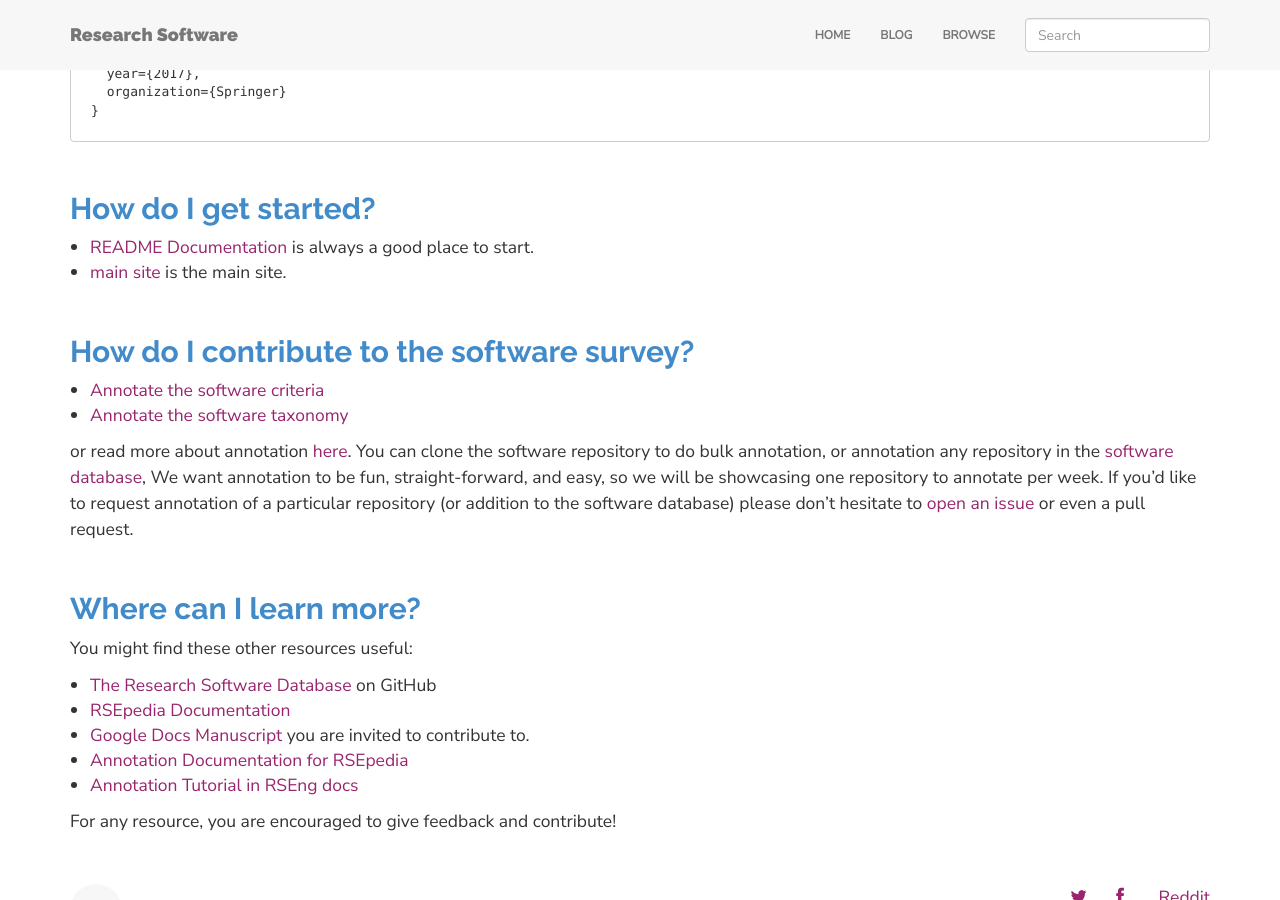
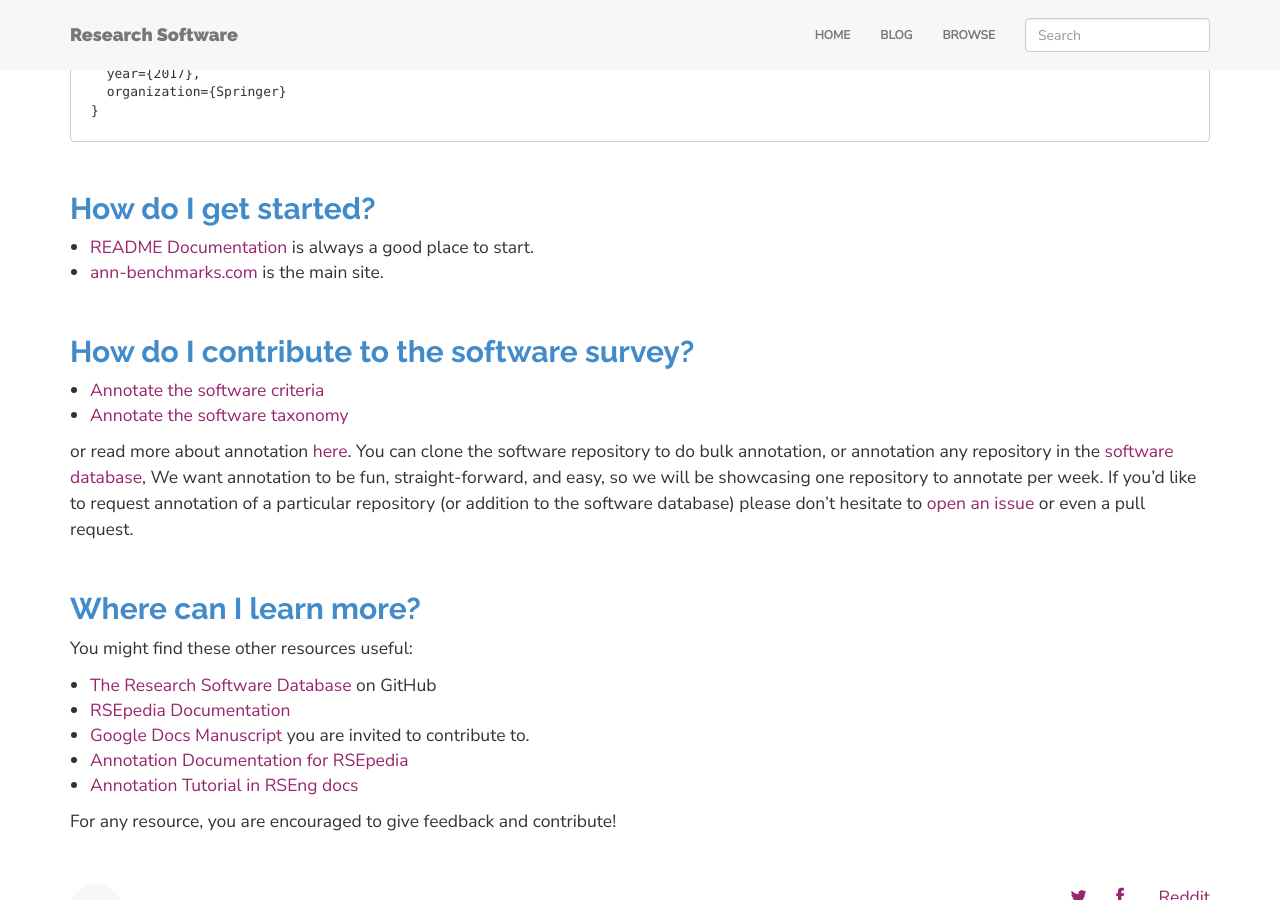
Before and after one commit to rseng/rseng, a Jekyll site: the page built from _posts/software/2020-11-01-ann-benchmarks.md, in a window 1280 px wide and 900 px high, scrolled down 2498 px. Built offline with Jekyll 4.4.1, drawn with Linux system fonts in a browser that asks for light colours; nearby versions of some CDN libraries.

Commit message:
Update _posts/software/2020-11-01-ann-benchmarks.md

```diff
--- a/_posts/software/2020-11-01-ann-benchmarks.md
+++ b/_posts/software/2020-11-01-ann-benchmarks.md
@@ -78,7 +78,7 @@ There is an accompanying paper paper, which you can cite using:
 ## How do I get started?
 
  - [README Documentation](https://github.com/erikbern/ann-benchmarks#Install) is always a good place to start.
- - [main site](http://ann-benchmarks.com) is the main site.
+ - [ann-benchmarks.com](http://ann-benchmarks.com) is the main site.
 
 <a id="contribute">
 ## How do I contribute to the software survey?
```
